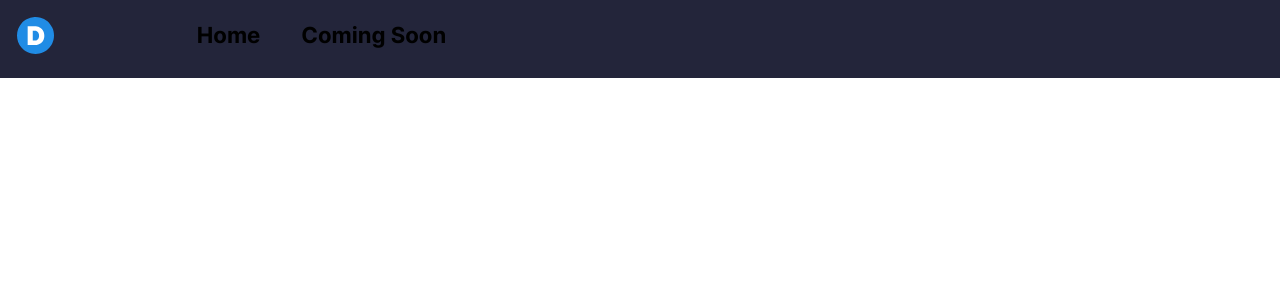
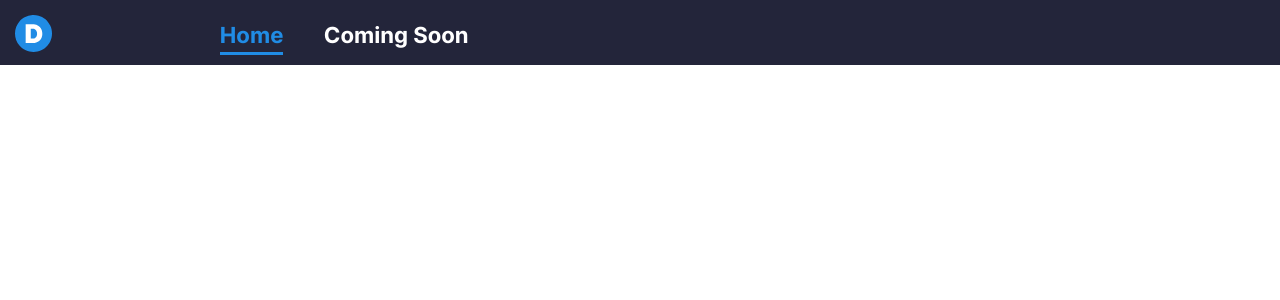
Before and after one commit to dewodt/dewodt-website, a Next.js app: page / in a window 1280 px wide. Shown: the top 300 px of the page. Built offline with nearby package versions, Linux system fonts and the light colour scheme.

Commit message:
Added onPage & notOnPage on NavBar

```diff
--- a/components/navbar.tsx
+++ b/components/navbar.tsx
@@ -3,14 +3,18 @@ import Link from 'next/link';
 import styles from 'styles/navbar.module.css'
 import Logo from 'public/logo.svg'
 
-export default function NavBar() {
+export default function NavBar({ onPage }: { onPage: string }) {
   return (
     <div className={styles.navBar}>
       <Image src={Logo} alt="dewodt's logo" className={styles.logo}/>
       <ul className={styles.list}>
-        <li><Link href="/">Home</Link></li>
-        <li><Link href="/comingsoon">Coming Soon</Link></li>
+        <li className={onPage === "home" ? styles.onPage : styles.notOnPage}>
+          <Link href="/">Home</Link>
+        </li>
+        <li className={onPage === "comingsoon" ? styles.onPage : styles.notOnPage}>
+          <Link href="/comingsoon">Coming Soon</Link>
+        </li>
       </ul>
     </div>
-  )
+  );
 }
--- a/pages/index.tsx
+++ b/pages/index.tsx
@@ -8,7 +8,7 @@ export default function Home() {
         <title>Dewo</title>
         <link rel="shortcut icon" href="logo.ico" />
       </Head>
-      <NavBar />
+      <NavBar onPage={"home"}/>
     </>
   )
 }
--- a/styles/navbar.module.css
+++ b/styles/navbar.module.css
@@ -3,31 +3,38 @@
     flex-direction: row;
     align-items: flex-start;
     background: #23253A;
-    column-gap: 8vw;
+    column-gap: 10vw;
     font-size: 2.77vh;
+    height: 8.15vh;
 }
 
 .logo {
-    margin-top: 2.08vh;
-    margin-left: 2.08vh;
-    width: 4.72vh;
+    margin-top: 1.85vh;
+    margin-left: 1.85vh;
+    width: 4.63vh;
     height: auto;
 }
 
 .list {
     display: flex;
     flex-direction: row;
-    column-gap: 3.2vw;
-}
-
-.list li {
-    display: inline-flex;
-    padding-bottom: 0.42vh;
-    border-bottom: 0.55vh solid #23253A;
+    column-gap: 3.15vw;
 }
 
 .list li:hover {
     color: #208CE5;
-    padding-bottom: 0.42vh;
-    border-bottom: 0.55vh solid #208CE5;
 }
+
+.onPage {
+    list-style: none;
+    color: #208CE5;
+    padding-bottom: 0.46vh;
+    border-bottom: 0.46vh solid #208CE5;
+}
+
+.notOnPage {
+    list-style: none;
+    color: white;
+    padding-bottom: 0.46vh;
+    border-bottom: 0.46vh solid #23253A;
+}
```
